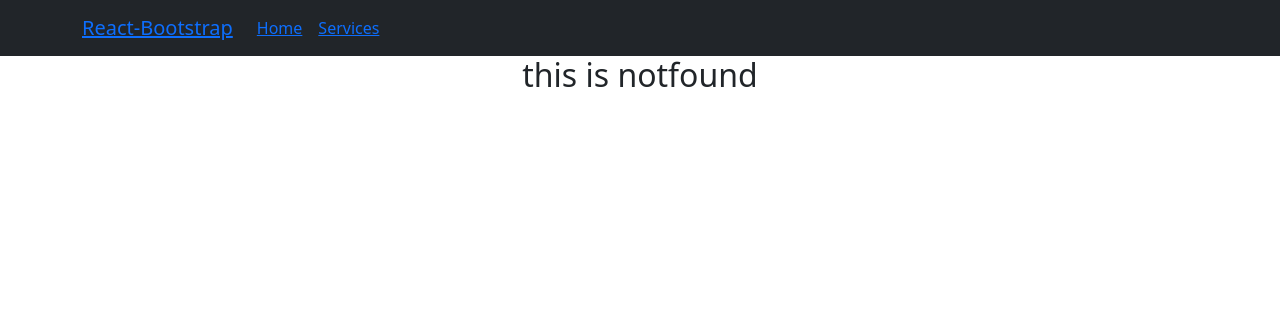
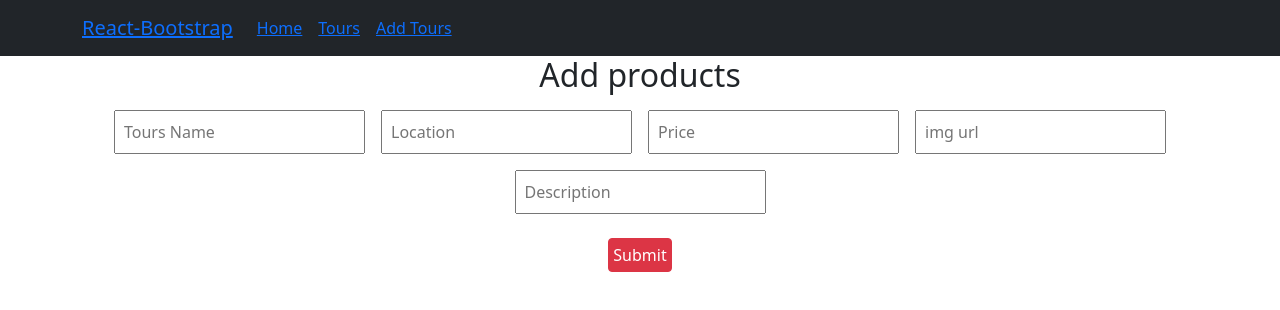
Before and after one commit to Saddaul-Siam/Tour-Planners, a React (Create React App) app: page /addTours in a window 1280 px wide. Shown: the top 310 px of the page. Built offline with nearby package versions, Linux system fonts and the light colour scheme.

Commit message:
added dynamic api

```diff
--- a/package.json
+++ b/package.json
@@ -11,6 +11,7 @@
     "react": "^17.0.2",
     "react-bootstrap": "^2.0.0",
     "react-dom": "^17.0.2",
+    "react-hook-form": "^7.18.0",
     "react-router-dom": "^5.3.0",
     "react-scripts": "4.0.3",
     "web-vitals": "^1.0.1"
--- a/src/App.js
+++ b/src/App.js
@@ -4,12 +4,13 @@ import {
   BrowserRouter as Router,
   Switch,
   Route,
-  Link
 } from "react-router-dom";
 import Header from './components/Shared/Header/Header';
 import Home from './components/Home/Home/Home';
-import Services from './components/Home/Services/Services';
+import Tours from './components/Home/Tours/Tours';
 import NotFound from './components/Home/NotFound/NotFound';
+import ServicesDetails from './components/Home/ServicesDetails/ServicesDetails';
+import AddTours from './components/Home/AddTours/AddTours';
 
 function App() {
   return (
@@ -23,8 +24,14 @@ function App() {
           <Route path="/home">
             <Home></Home>
           </Route>
-          <Route path="/services">
-            <Services></Services>
+          <Route path="/tours">
+            <Tours></Tours>
+          </Route>
+          <Route path="/service/:id">
+            <ServicesDetails></ServicesDetails>
+          </Route>
+          <Route path="/addTours">
+            <AddTours></AddTours>
           </Route>
           <Route path="*">
             <NotFound></NotFound>
--- /dev/null
+++ b/src/components/Home/AddTours/AddTours.js
@@ -0,0 +1,61 @@
+import React from 'react';
+import { useForm } from "react-hook-form";
+
+const AddTours = () => {
+  const { register, handleSubmit, formState: { errors }, } = useForm();
+  const onSubmit = (data) => {
+    fetch(`http://localhost:5000/addTours`, {
+      method: "POST",
+      headers: { "content-type": "application/json" },
+      body: JSON.stringify(data),
+    })
+      .then((res) => res.json())
+      .then((result) => console.log(result));
+    console.log(data);
+  };
+  return (
+    <div>
+      <h2>Add products</h2>
+      <form onSubmit={handleSubmit(onSubmit)}>
+        <input
+          className="p-2 m-2"
+          {...register("name")}
+          required
+          placeholder="Tours Name"
+        />
+        <input
+          className="p-2 m-2"
+          {...register("location")}
+          required
+          placeholder="Location"
+        />
+        <input
+          className="p-2 m-2"
+          type="number"
+          {...register("price", { required: true })}
+          required
+          placeholder="Price"
+        />
+        <input
+          className="p-2 m-2"
+          type="img"
+          {...register("img", { required: true })}
+          required
+          placeholder="img url"
+        />
+        <input
+          className="p-2 m-2"
+          type="text"
+          {...register("description", { required: true })}
+          required
+          placeholder="Description"
+        />
+        {errors.exampleRequired && <span>This field is required</span>}
+        <br />
+        <input className="p-1 mt-3 btn btn-danger" type="submit" />
+      </form>
+    </div>
+  );
+};
+
+export default AddTours;
--- a/src/components/Home/Banner/Banner.js
+++ b/src/components/Home/Banner/Banner.js
@@ -1,9 +1,47 @@
 import React from 'react';
+import { Carousel } from 'react-bootstrap';
 
 const Banner = () => {
   return (
     <div>
       <h2>this is banner</h2>
+      <Carousel>
+        <Carousel.Item>
+          <img
+            className="d-block w-100"
+            src="https://roam.qodeinteractive.com/wp-content/uploads/2017/08/home-5-slider-image-1.jpg"
+            alt="First slide"
+          />
+          <Carousel.Caption>
+            <h3>First slide label</h3>
+            <p>Nulla vitae elit libero, a pharetra augue mollis interdum.</p>
+          </Carousel.Caption>
+        </Carousel.Item>
+        <Carousel.Item>
+          <img
+            className="d-block w-100"
+            src="https://roam.qodeinteractive.com/wp-content/uploads/2017/08/home-5-slider-image-2.jpg"
+            alt="Second slide"
+          />
+
+          <Carousel.Caption>
+            <h3>Second slide label</h3>
+            <p>Lorem ipsum dolor sit amet, consectetur adipiscing elit.</p>
+          </Carousel.Caption>
+        </Carousel.Item>
+        <Carousel.Item>
+          <img
+            className="d-block w-100"
+            src="https://roam.qodeinteractive.com/wp-content/uploads/2017/08/home-5-slider-image-3.jpg"
+            alt="Third slide"
+          />
+
+          <Carousel.Caption>
+            <h3>Third slide label</h3>
+            <p>Praesent commodo cursus magna, vel scelerisque nisl consectetur.</p>
+          </Carousel.Caption>
+        </Carousel.Item>
+      </Carousel>
     </div>
   );
 };
--- a/src/components/Home/Home/Home.js
+++ b/src/components/Home/Home/Home.js
@@ -1,9 +1,12 @@
 import React from 'react';
+import Banner from '../Banner/Banner';
+import Tours from '../Tours/Tours';
 
 const Home = () => {
   return (
     <div>
-      <h2>This is home</h2>
+      <Banner></Banner>
+      <Tours></Tours>
     </div>
   );
 };
--- a/src/components/Home/Services/Services.js
+++ /dev/null
@@ -1,11 +0,0 @@
-import React from 'react';
-
-const Services = () => {
-  return (
-    <div>
-      <h2>this is services</h2>
-    </div>
-  );
-};
-
-export default Services;
--- /dev/null
+++ b/src/components/Home/ServicesDetails/ServicesDetails.js
@@ -0,0 +1,37 @@
+import React from 'react';
+import { useEffect } from 'react';
+import { useState } from 'react';
+import { Button } from 'react-bootstrap';
+import { useParams } from 'react-router';
+import { Link } from 'react-router-dom';
+
+const ServicesDetails = () => {
+  const [service, setService] = useState([]);
+  const { id } = useParams();
+  const { name, img, location, price, discription } = service;
+  useEffect(() => {
+    fetch(`http://localhost:5000/singleService/${id}`)
+      .then(rse => rse.json())
+      .then(data => setService(data))
+  }, [id]);
+  return (
+    <div className="container pt-5 padding">
+      <div className="row">
+        <div className="col-md-7">
+          <img className="img-fluid w-75" src={img} alt="" />
+        </div>
+        <div className="col-md-5">
+          <h2>{name}</h2>
+          <h4> {location}</h4>
+          <h6>Price:$ {price}</h6>
+          <p>{discription}</p>
+        </div>
+        <div className="d-flex justify-content-center pt-5">
+          <Link to="/tours"><Button className="btn rounded-pill px-4" variant="primary">See all</Button></Link>
+        </div>
+      </div>
+    </div>
+  );
+};
+
+export default ServicesDetails;
--- /dev/null
+++ b/src/components/Home/Tour/Tour.js
@@ -0,0 +1,29 @@
+import React from 'react';
+import { Button, Card } from 'react-bootstrap';
+import { useHistory } from 'react-router';
+
+const Tour = ({ service }) => {
+  const { name, img, location, price, _id } = service;
+  const history = useHistory();
+
+  const handleClick = () => {
+    history.push(`/service/${_id}`)
+  }
+  return (
+    <div className="col-sm-6 col-md-6 col-lg-3">
+      <Card className="border-0" style={{ width: '18rem' }}>
+        <div className="inner">
+          <Card.Img className="" variant="top" src={img} />
+        </div>
+        <Card.Body>
+          <Card.Title>{name}</Card.Title>
+          <Card.Text>{location}</Card.Text>
+          <Card.Text>{price}</Card.Text>
+          <Button onClick={handleClick} variant="primary">Book Now</Button>
+        </Card.Body>
+      </Card>
+    </div >
+  );
+};
+
+export default Tour;
--- /dev/null
+++ b/src/components/Home/Tours/Tours.js
@@ -0,0 +1,29 @@
+import React from 'react';
+import { useEffect } from 'react';
+import { useState } from 'react';
+import Tour from '../Tour/Tour';
+
+const Tours = () => {
+  const [services, setServices] = useState([]);
+
+  useEffect(() => {
+    fetch("http://localhost:5000/services")
+      .then(res => res.json())
+      .then(data => setServices(data))
+  }, []);
+  return (
+    <div>
+      <h4>Modern & Beautiful</h4>
+      <h1>Explore the World for Yourself</h1>
+      <div className="container py-5">
+        <div className="row">
+          {
+            services.map(service => <Tour key={service._id} service={service} ></Tour>)
+          }
+        </div>
+      </div>
+    </div >
+  );
+};
+
+export default Tours;
--- a/src/components/Shared/Header/Header.js
+++ b/src/components/Shared/Header/Header.js
@@ -1,5 +1,5 @@
 import React from 'react';
-import { Container, Nav, Navbar, NavDropdown } from 'react-bootstrap';
+import { Container, Nav, Navbar } from 'react-bootstrap';
 import { Link } from 'react-router-dom';
 
 const Header = () => {
@@ -11,7 +11,8 @@ const Header = () => {
         <Navbar.Collapse id="responsive-navbar-nav">
           <Nav className="me-auto">
             <Nav.Link><Link to="/home">Home</Link></Nav.Link>
-            <Nav.Link><Link to="/services">Services</Link></Nav.Link>
+            <Nav.Link><Link to="/tours">Tours</Link></Nav.Link>
+            <Nav.Link><Link to="/addTours">Add Tours</Link></Nav.Link>
           </Nav>
         </Navbar.Collapse>
       </Container>
```
Also changed, not shown: 1 other file (tests, documents, lock files or other folders).
